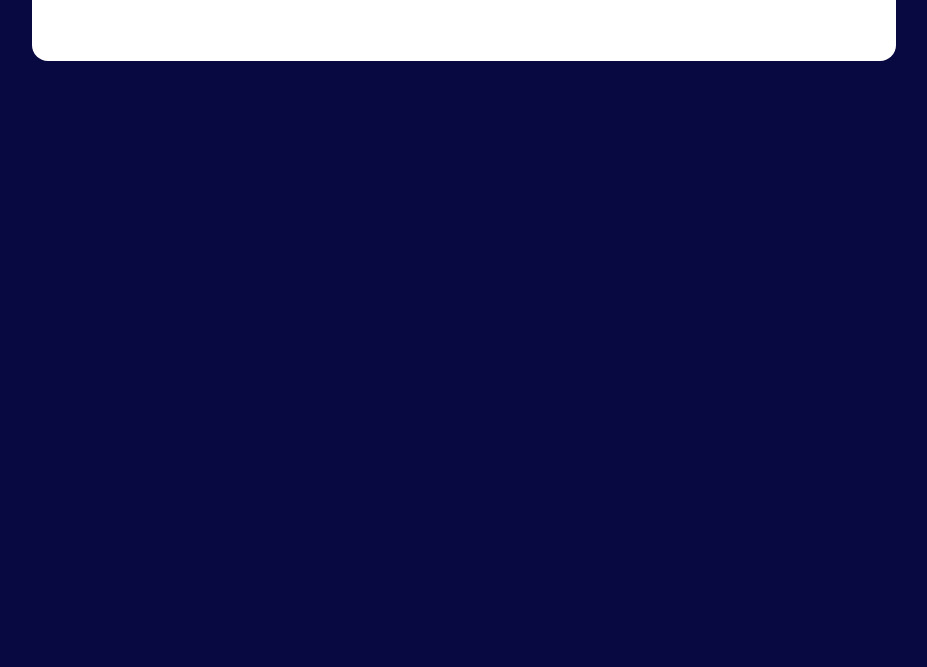
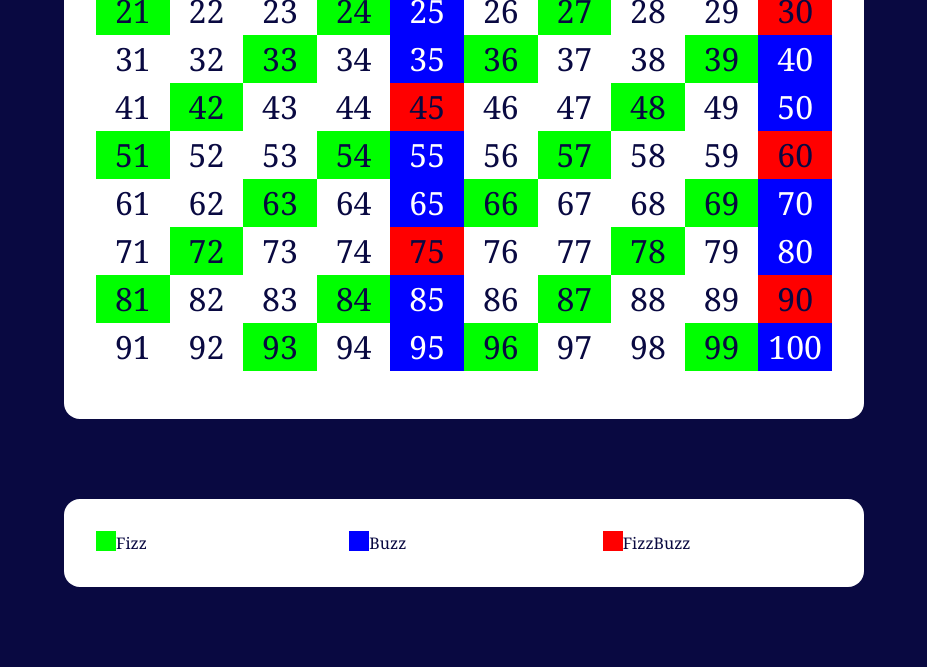
Before and after one commit to jfmarkan/js-fizzbuzz, a plain HTML site: page index.html in a window 1280 px wide. Shown: the part 277-944 px from the top of the page, without its empty margins (176-1103 px from the left). Before the commit the page ends 800 px from the top, so only its background shows below. Drawn offline with nearby package versions, Linux system fonts and the light colour scheme.

Commit message:
finished

```diff
--- a/index.html
+++ b/index.html
@@ -5,20 +5,31 @@
         <meta http-equiv="X-UA-Compatible" content="IE=edge">
         <meta name="viewport" content="width=device-width, initial-scale=1.0">
         <title>JS FizzBuzz</title>
-
+        <link href="https://cdn.jsdelivr.net/npm/bootstrap@5.2.3/dist/css/bootstrap.min.css" rel="stylesheet" integrity="sha384-rbsA2VBKQhggwzxH7pPCaAqO46MgnOM80zW1RWuH61DGLwZJEdK2Kadq2F9CUG65" crossorigin="anonymous">
         <link rel="stylesheet" href="./style/style.css">
     </head>
     <body>
 
         <main>
             <h1>
-                JS For
+                JS Fizzbuzz
             </h1>
 
 
-
-
         </main>
+        <footer>
+            <div class="row">
+                <div class="col d-flex">
+                    <div class="square fizz"></div>
+                    Fizz</div>
+                <div class="col d-flex">
+                    <div class="square buzz"></div>
+                    Buzz</div>
+                <div class="col d-flex">
+                    <div class="square fizzbuzz"></div>
+                    FizzBuzz</div>
+            </div>
+        </footer>
 
 
 
--- a/js/myscript.js
+++ b/js/myscript.js
@@ -1,14 +1,35 @@
 const mainElement = document.querySelector('main');
+const div = document.createElement('div');
+const ul = document.createElement('ul');
 
 
+div.classList.add('row')
+
+mainElement.append(div);
+div.append(ul);
+ul.classList.add('d-flex', 'flex-wrap');
+
 for ( let i = 1 ; i <= 100 ; i++ ){
+    const li = document.createElement('li');
+    li.classList.add()
     if ( i % 5 === 0 && i % 3 === 0){
         console.log('FizzBuzz');
+        li.append(i);
+        ul.append(li);
+        li.classList.add('fizzbuzz');
     } else if ( i % 3 === 0){
         console.log('Fizz');
+        li.append(i);
+        ul.append(li);
+        li.classList.add('fizz');
     } else if ( i % 5 === 0){
         console.log('Buzz');
+        li.append(i);
+        ul.append(li);
+        li.classList.add('buzz');
     } else {
         console.log(i)
+        li.append(i);
+        ul.append(li);
     }
 }
--- a/style/style.css
+++ b/style/style.css
@@ -15,27 +15,35 @@ main{
     font-size: 2rem;
 }
 
-main>* {
-    margin-bottom: 2rem;
-    padding: 1rem;
+footer{
+    background-color: white;
+    color: rgb(9, 9, 65);
+    border-radius: 1rem;
+    padding: 2rem;
+    max-width: 800px;
+    margin: 5rem auto;
+    text-align: center;
 }
 
-label{
-    margin-bottom: 1rem;
-    display: block;
+li{
+    list-style: none;
+    width: 10%;
 }
 
-input, button, select{
-    font-size: 1.5rem;
-    border-radius: .5rem;
-    padding: .55rem .85rem;
-    background-color: azure;
+.fizz{
+    background-color: #00FF00;
 }
 
-.italic-font{
-    font-style: italic;
+.buzz{
+    background-color: #0000FF;
+    color: #FFFFFF;
 }
 
-.reset-button{
-    background-color: rgb(255, 255, 186);
+.fizzbuzz{
+    background-color: #FF0000;
 }
+
+.square{
+    width: 20px;
+    height: 20px;
+}
```
